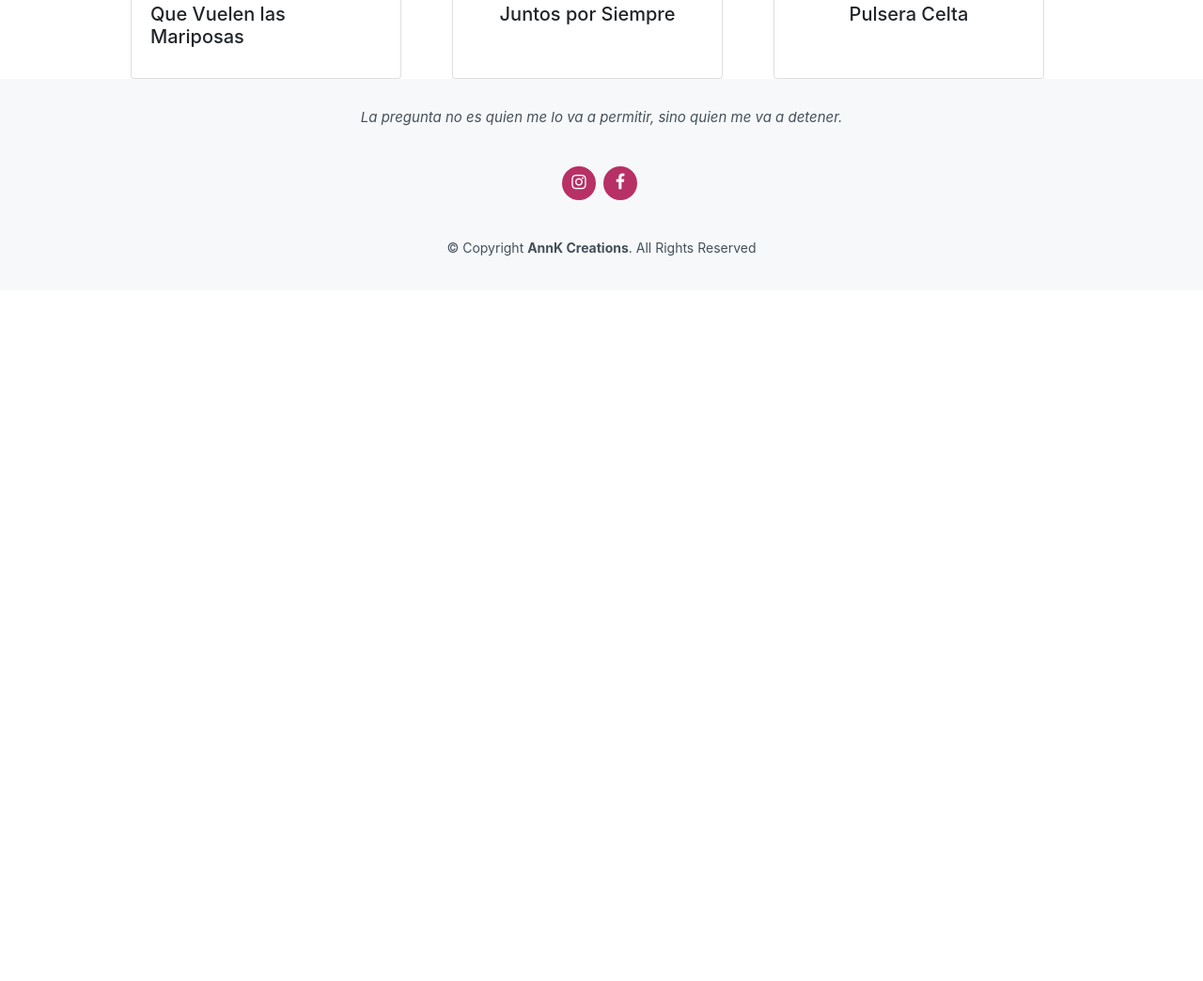
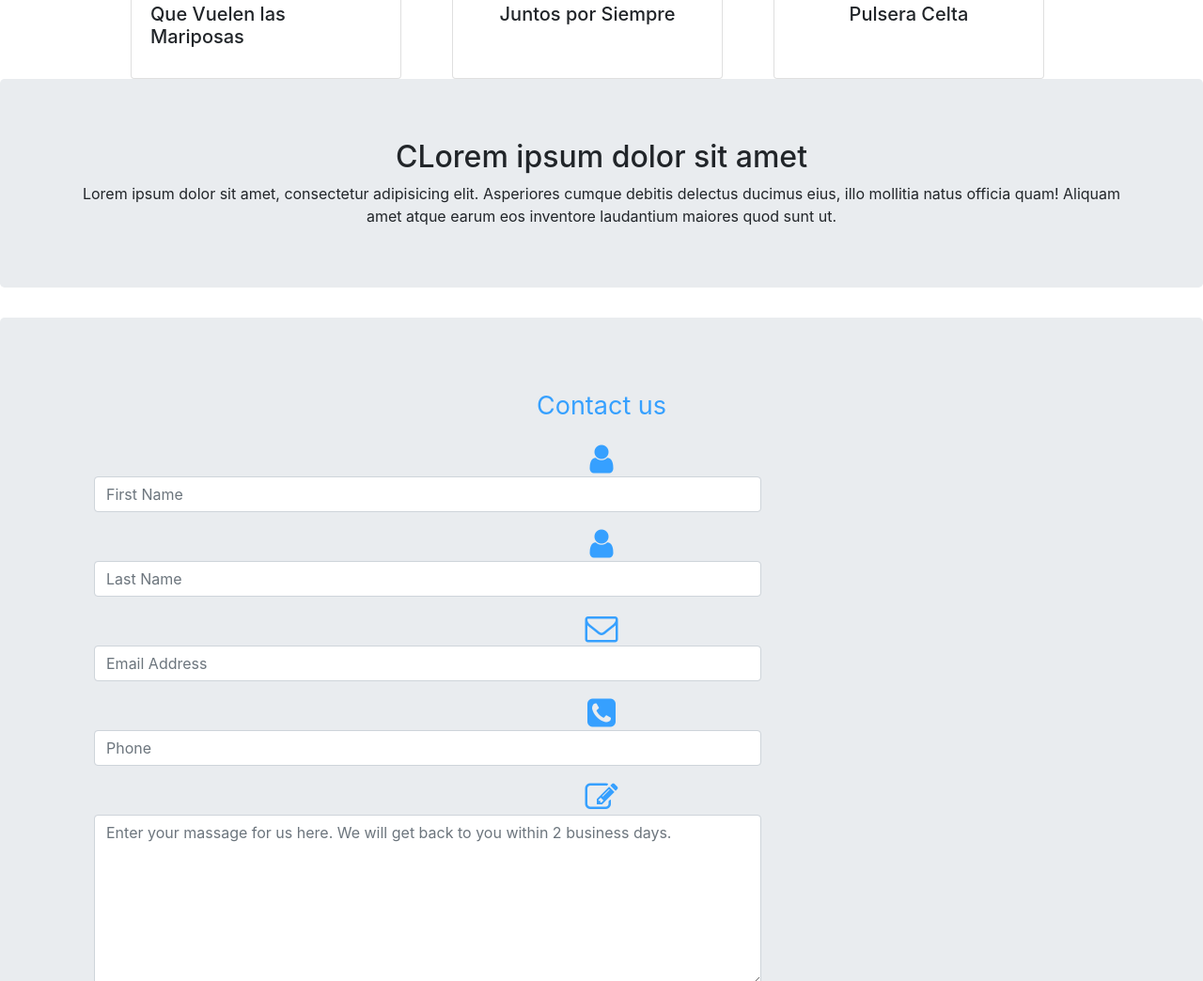
Before and after one commit to RRMoreno/AnnKcreations, a website: page index.html in a window 1280 px wide. Shown: the part 1756-2800 px from the top of the page at 94% size. Before the commit the page ends 2065 px from the top, so only its background shows below. Drawn offline with nearby package versions, Linux system fonts and the light colour scheme.

Commit message:
Agregando nueva section

```diff
--- a/index.html
+++ b/index.html
@@ -24,7 +24,7 @@
             <div class="row">
                 <div class="col-sm-8 col-md-7 py-4">
                     <h4 class="text-white">Nosotros</h4>
-                    <p class="text-muted">Comenzamos hace 4 años nuestro sueño de hacer felices a las personas con
+                    <p class="textMuted">Comenzamos hace 4 años nuestro sueño de hacer felices a las personas con
                         pequeños detalles y asi hacer realidad sus sueños</p>
                 </div>
                 <div class="col-sm-4 offset-md-1 py-4">
@@ -132,7 +132,84 @@
             </div>
         </div>
     </section>
+    <section class="jumbotron text-center">
+        <div class="container">
+            <h2>CLorem ipsum dolor sit amet</h2>
+            <!--
+                <p class="lead text-muted">
+                </p>
+            -->
+            Lorem ipsum dolor sit amet, consectetur adipisicing elit. Asperiores cumque debitis delectus ducimus eius,
+            illo mollitia natus officia quam! Aliquam amet atque earum eos inventore laudantium maiores quod sunt ut.
 
+        </div>
+    </section>
+    <section class="jumbotron text-center">
+        <div class="container">
+            <div class="row">
+                <div class="col-md-12">
+                    <div class="well well-sm">
+                        <form class="form-horizontal" method="post">
+                            <fieldset>
+                                <legend class="text-center header">Contact us</legend>
+
+                                <div class="form-group">
+                                    <span class="col-md-1 col-md-offset-2 text-center"><i
+                                            class="fa fa-user bigicon"></i></span>
+                                    <div class="col-md-8">
+                                        <input id="fname" name="name" type="text" placeholder="First Name"
+                                               class="form-control">
+                                    </div>
+                                </div>
+                                <div class="form-group">
+                                    <span class="col-md-1 col-md-offset-2 text-center"><i
+                                            class="fa fa-user bigicon"></i></span>
+                                    <div class="col-md-8">
+                                        <input id="lname" name="name" type="text" placeholder="Last Name"
+                                               class="form-control">
+                                    </div>
+                                </div>
+
+                                <div class="form-group">
+                                    <span class="col-md-1 col-md-offset-2 text-center"><i
+                                            class="fa fa-envelope-o bigicon"></i></span>
+                                    <div class="col-md-8">
+                                        <input id="email" name="email" type="text" placeholder="Email Address"
+                                               class="form-control">
+                                    </div>
+                                </div>
+
+                                <div class="form-group">
+                                    <span class="col-md-1 col-md-offset-2 text-center"><i
+                                            class="fa fa-phone-square bigicon"></i></span>
+                                    <div class="col-md-8">
+                                        <input id="phone" name="phone" type="text" placeholder="Phone"
+                                               class="form-control">
+                                    </div>
+                                </div>
+
+                                <div class="form-group">
+                                    <span class="col-md-1 col-md-offset-2 text-center"><i
+                                            class="fa fa-pencil-square-o bigicon"></i></span>
+                                    <div class="col-md-8">
+                                        <textarea class="form-control" id="message" name="message"
+                                                  placeholder="Enter your massage for us here. We will get back to you within 2 business days."
+                                                  rows="7"></textarea>
+                                    </div>
+                                </div>
+
+                                <div class="form-group">
+                                    <div class="col-md-12 text-center">
+                                        <button type="submit" class="btn btn-primary btn-lg">Submit</button>
+                                    </div>
+                                </div>
+                            </fieldset>
+                        </form>
+                    </div>
+                </div>
+            </div>
+        </div>
+    </section>
 </main>
 
 
--- a/scss/style.scss
+++ b/scss/style.scss
@@ -6,7 +6,7 @@ header {
   background-color: #d9c4cd !important;
 }
 
-.text-muted {
+.textMuted {
   color: #ffffff!important;
 }
 .logo {
@@ -73,6 +73,17 @@ div.carousel-inner {
   justify-content: space-between;
 }
 
+.header {
+  color: #36A0FF;
+  font-size: 27px;
+  padding: 10px;
+}
+
+.bigicon {
+  font-size: 35px;
+  color: #36A0FF;
+}
+
 #footer {
   background: #f7f8f9;
   color: #45505b;
```
Also changed, not shown: css/styles.css.
